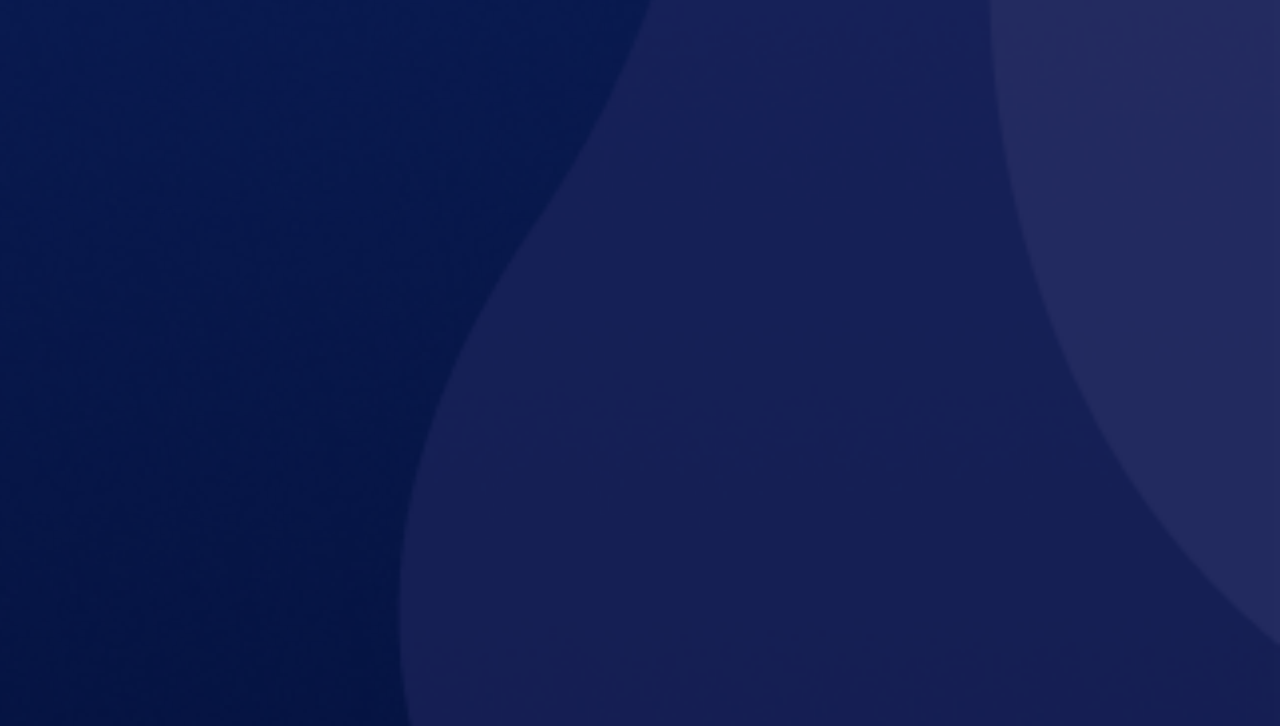
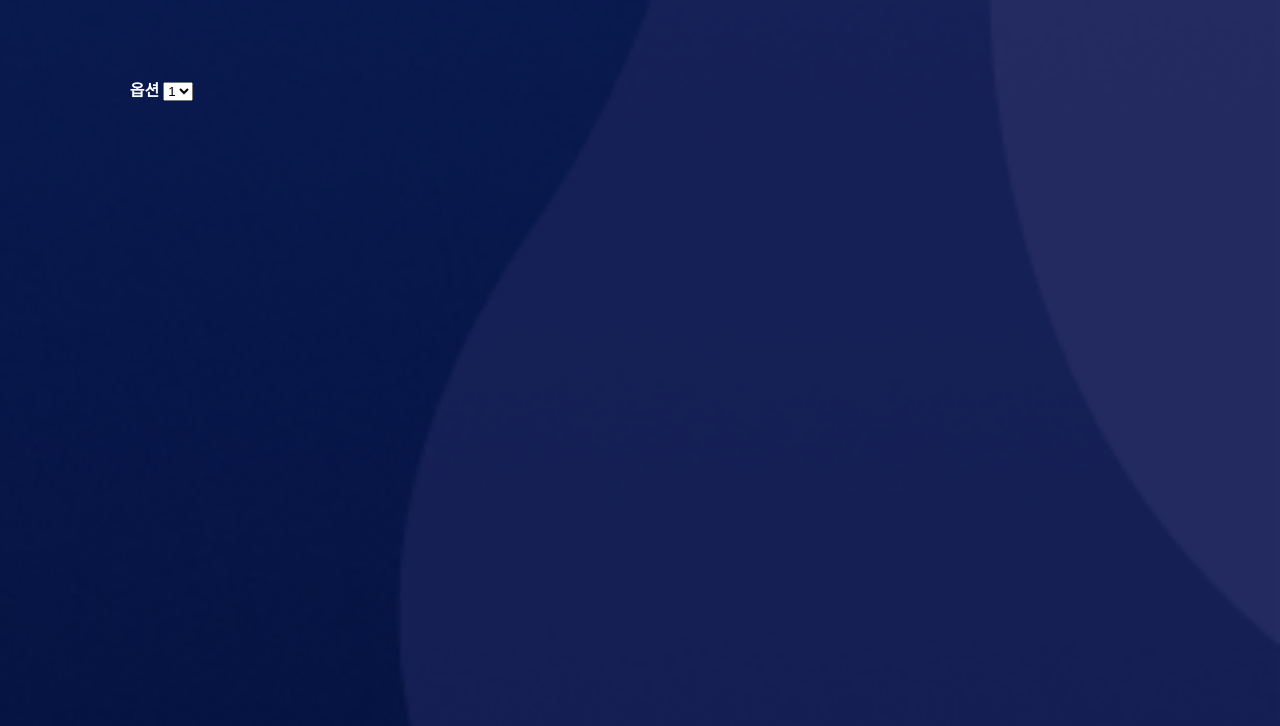
Before and after one commit to dimenerno/Language-Learning-Extension, a browser extension: page favorites.html in a window 1280 px wide. Shown: the part 74-800 px from the top of the page. Drawn offline with Linux system fonts and the light colour scheme.

Commit message:
add combobox, rename textpage

```diff
--- a/favorites.html
+++ b/favorites.html
@@ -12,6 +12,14 @@
     <h1>Favorites</h1>
     <ul>
     </ul>
+    <p class="combobox">
+        <strong>옵션</strong>
+        <select>
+            <option value="combo1">1</option>
+            <option value="combo2">2</option>
+            <option value="combo3">3</option>
+        </select>
+    </p>
     <script src="translate.js"></script>
     <script src="jquery.js"></script>
     <script>
--- a/main.css
+++ b/main.css
@@ -150,6 +150,12 @@ li a {
     font-size: 80%;
 }
 
+p.combobox {
+    position:relative;
+    top: 20%;
+    text-align:center;
+}
+
 .dropbtn {
     background-color: #040C23;
     color: white;
```
Also changed, not shown: test/testPage.html (renamed from test/testPage.htm).
